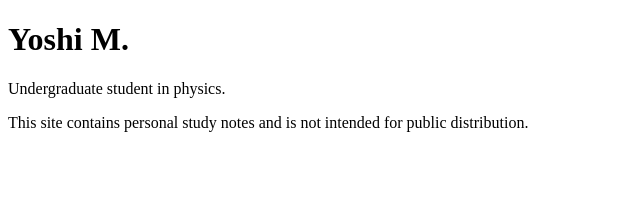
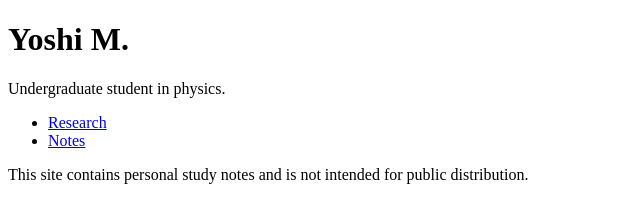
Before and after one commit to Yoshi-bit-cpu/Yoshi-bit-cpu.github.io, a plain HTML site: page index.html in a window 1280 px wide. Shown: the whole page, without its empty margins (0-640 px from the left). Drawn offline with Linux system fonts and the light colour scheme.

Commit message:
Update index.html

```diff
--- a/index.html
+++ b/index.html
@@ -9,6 +9,12 @@
 <body>
   <h1>Yoshi M.</h1>
   <p>Undergraduate student in physics.</p>
+
+  <ul>
+    <li><a href="research/">Research</a></li>
+    <li><a href="notes/">Notes</a></li>
+  </ul>
+
   <p>
     This site contains personal study notes and is not intended for public distribution.
   </p>
```
